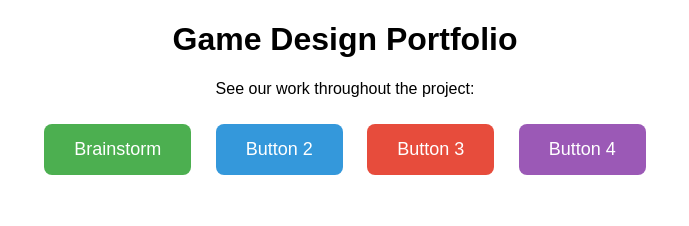
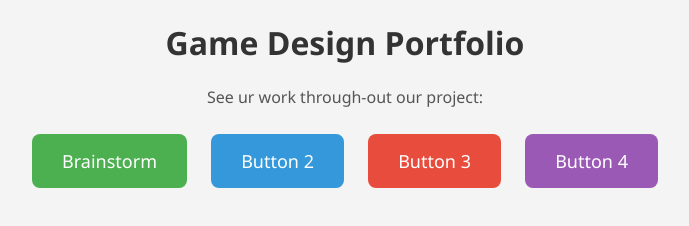
Before and after one commit to CadeGardener/GameDesignCA1-2023, a plain HTML site: page index.html in a window 1280 px wide. Shown: the whole page, without its empty margins (295-984 px from the left). Drawn offline with Linux system fonts and the light colour scheme.

Commit message:
Update index.html
looks nicer

```diff
--- a/index.html
+++ b/index.html
@@ -4,12 +4,21 @@
 <head>
   <meta charset="UTF-8">
   <meta name="viewport" content="width=device-width, initial-scale=1.0">
-  <title>GameDes CA1 Portfolio</title>
+  <title>GameDes Portfolio</title>
   <style>
     body {
-      font-family: Arial, sans-serif;
+      font-family: 'Segoe UI', Tahoma, Geneva, Verdana, sans-serif;
+      background-color: #f4f4f4;
       text-align: center;
       margin: 20px;
+    }
+
+    h1 {
+      color: #333;
+    }
+
+    p {
+      color: #555;
     }
 
     .button {
@@ -21,6 +30,7 @@
       border-radius: 8px;
       margin: 10px;
       cursor: pointer;
+      transition: background-color 0.3s ease;
     }
 
     .button1 {
@@ -28,9 +38,17 @@
       color: white;
     }
 
+    .button1:hover {
+      background-color: #45a049;
+    }
+
     .button2 {
       background-color: #3498db;
       color: white;
+    }
+
+    .button2:hover {
+      background-color: #2980b9;
     }
 
     .button3 {
@@ -38,21 +56,29 @@
       color: white;
     }
 
+    .button3:hover {
+      background-color: #c0392b;
+    }
+
     .button4 {
       background-color: #9b59b6;
       color: white;
+    }
+
+    .button4:hover {
+      background-color: #8e44ad;
     }
   </style>
 </head>
 
 <body>
   <h1>Game Design Portfolio</h1>
-  <p>See our work throughout the project:</p>
+  <p>See ur work through-out our project:</p>
 
   <a href="https://trello.com/invite/b/9czBHYUB/ATTI99e12b982da90d1647f47ebca7b6b40bABB34197/brainstorm-ca1" class="button button1">Brainstorm</a>
-  <a href="" class="button button2">Button 2</a>
-  <a href="" class="button button3">Button 3</a>
-  <a href="" class="button button4">Button 4</a>
+  <a href="https://example2.com" class="button button2">Button 2</a>
+  <a href="https://example3.com" class="button button3">Button 3</a>
+  <a href="https://example4.com" class="button button4">Button 4</a>
 </body>
 
 </html>
```
